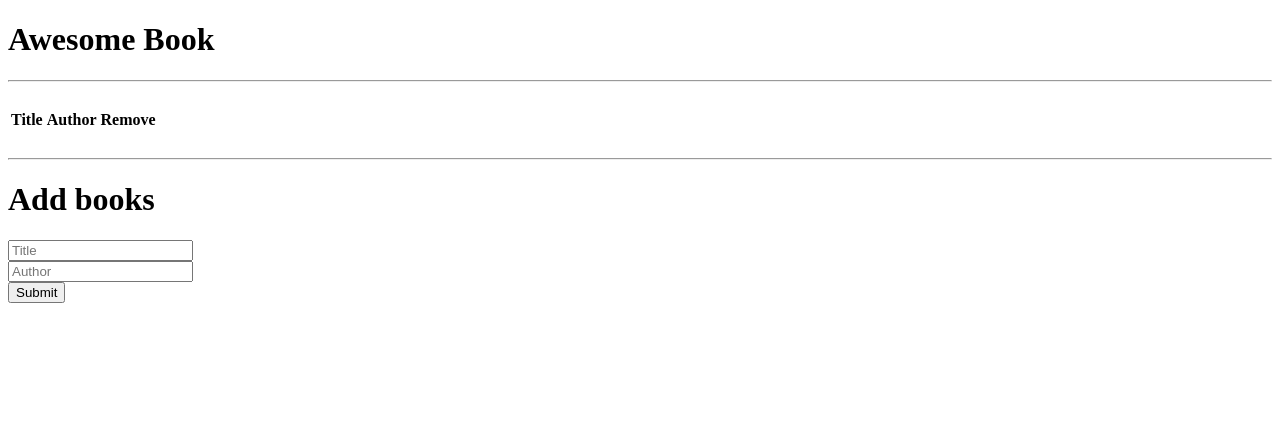
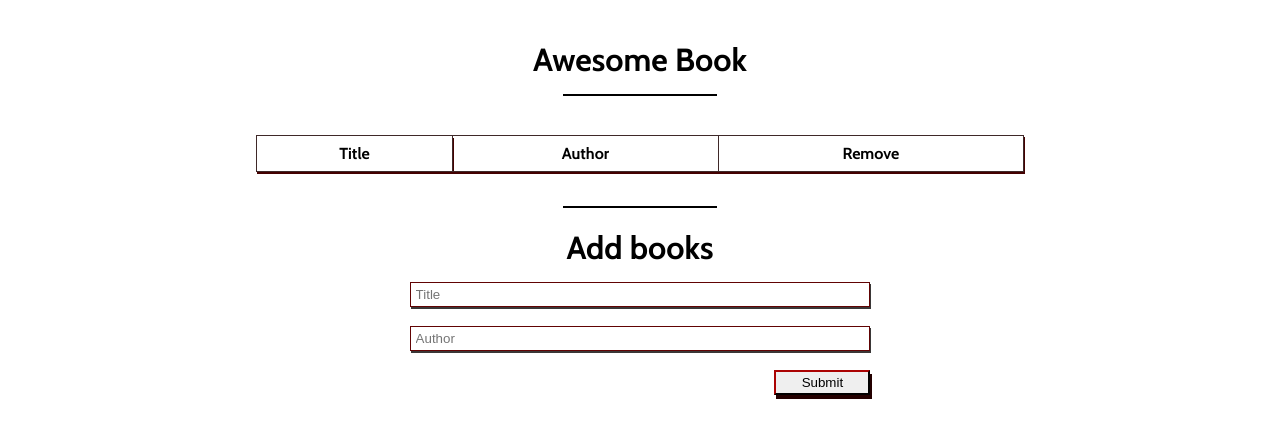
Before and after one commit to yaredtekle022/awsome-books, a website with bundled scripts: page index.html in a window 1280 px wide. Built offline with nearby package versions, Linux system fonts and the light colour scheme; a web font is replaced by a local one.

Commit message:
fixed linter errors

```diff
--- a/index.html
+++ b/index.html
@@ -24,8 +24,8 @@
         </table> <br> <hr>
         <form id="enter">
             <h1>Add books</h1>
-            <input type="text" id="title" placeholder="Title"></br>
-            <input type="text" id="author" placeholder="Author"></br>
+            <input type="text" id="title" placeholder="Title" required></br>
+            <input type="text" id="author" placeholder="Author" required></br>
             <div id=submit>
                 <button id="submit" type="submit">Submit</button>
             </div>
--- a/package.json
+++ b/package.json
@@ -22,7 +22,7 @@
     "babel-eslint": "^10.1.0",
     "eslint": "^7.32.0",
     "eslint-config-airbnb-base": "^14.2.1",
-    "eslint-plugin-import": "^2.26.0",
+    "eslint-plugin-import": "^2.27.4",
     "hint": "^7.1.3",
     "stylelint": "^13.13.1",
     "stylelint-config-standard": "^21.0.0",
--- a/script.js
+++ b/script.js
@@ -18,9 +18,7 @@ document.querySelector('#enter').addEventListener('submit', (e) => {
   const title = document.querySelector('#title').value;
   const author = document.querySelector('#author').value;
   // validation
-  if (title === '' || author === '') {
-    alert('Please fill in all fields');
-  } else {
+  if (!(title === '') || !(author === '')) {
     // instatiate book
     const book = new Book(title, author);
     // Add book to UI
--- a/style.css
+++ b/style.css
@@ -1 +1,92 @@
 @import url('https://fonts.googleapis.com/css2?family=Cabin:ital,wght@0,400;0,500;0,600;0,700;1,400;1,500;1,600;1,700&family=Hind+Madurai:wght@300;400;500;600;700&display=swap');
+
+* {
+  margin: 0;
+  padding: 0;
+  box-sizing: border-box;
+}
+
+body {
+  font-family: 'Cabin', sans-serif;
+}
+
+.container {
+  display: flex;
+  flex-direction: column;
+  margin-top: 40px;
+  margin-left: 20%;
+  margin-right: 20%;
+}
+
+h1 {
+  align-self: center;
+  margin-bottom: 15px;
+}
+
+hr {
+  border: 1px solid black;
+  width: 20%;
+  align-self: center;
+  margin-bottom: 20px;
+}
+
+.table,
+th {
+  border: 1.5px solid rgb(63, 41, 41);
+  border-collapse: collapse;
+  box-shadow: 1px 2px rgb(68, 1, 1);
+}
+
+.table {
+  margin-bottom: 15px;
+}
+
+th {
+  padding: 8px;
+}
+
+tr:nth-child(even) {
+  background-color: rgb(247, 179, 179);
+}
+
+.remove-btn {
+  width: 100%;
+  height: 30px;
+  justify-self: flex-end;
+  border-color: rgb(46, 0, 0);
+  box-shadow: 2px 4px rgb(27, 0, 0);
+  margin-right: 0.625rem;
+}
+
+.remove-btn:hover {
+  cursor: pointer;
+}
+
+#enter {
+  display: flex;
+  flex-direction: column;
+  justify-content: center;
+  margin-left: 20%;
+  margin-right: 20%;
+  margin-bottom: 50px;
+}
+
+#title,
+#author {
+  height: 25px;
+  padding: 5px;
+  border: 1px solid rgb(97, 3, 3);
+  box-shadow: 1px 2px rgb(58, 55, 55);
+}
+
+#submit {
+  width: 6rem;
+  border-color: rgb(87, 2, 2);
+  box-shadow: 2px 4px rgb(36, 0, 0);
+  align-self: flex-end;
+  height: 25px;
+}
+
+#submit:hover {
+  cursor: pointer;
+}
```
Also changed, not shown: 1 other file.
